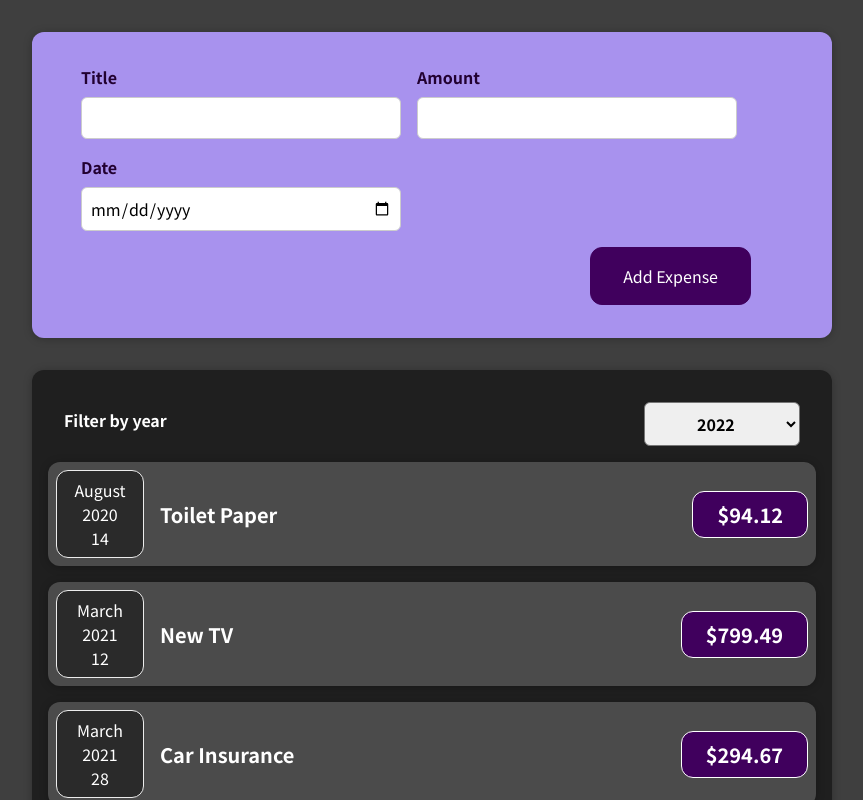
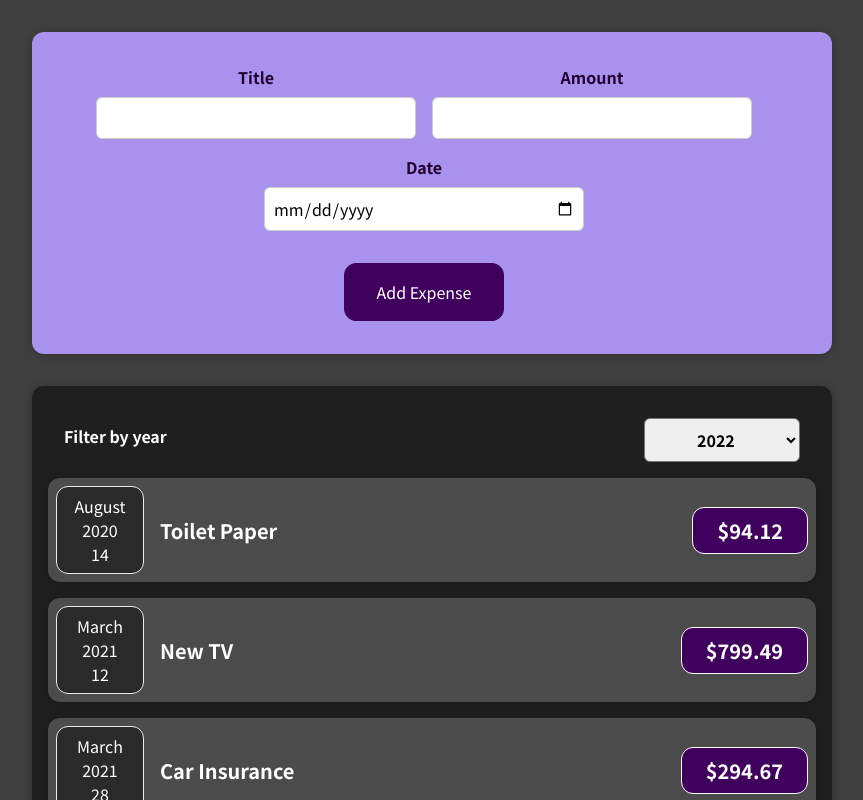
Before and after one commit to habibfr/Expense-Web-React, a React (Create React App) app: page / in a window 1280 px wide. Shown: the top 800 px of the page, without its empty margins (208-1071 px from the left). Built offline with nearby package versions, Linux system fonts and the light colour scheme.

Commit message:
styling css

```diff
--- a/src/components/Expenses/ExpenseItem.css
+++ b/src/components/Expenses/ExpenseItem.css
@@ -2,10 +2,8 @@
   display: flex;
   justify-content: space-between;
   align-items: center;
-  /* box-shadow: 0 2px 8px rgba(0, 0, 0, 0.25); */
   padding: 0.5rem;
   margin: 1rem 0;
-  /* border-radius: 12px; */
   background-color: #4b4b4b;
 }
 
--- a/src/components/NewExpense/ExpenseForm.css
+++ b/src/components/NewExpense/ExpenseForm.css
@@ -3,7 +3,8 @@
   flex-wrap: wrap;
   gap: 1rem;
   margin-bottom: 1rem;
-  text-align: left;
+  text-align: center;
+  justify-content: center;
 }
 
 .new-expense__control label {
@@ -22,5 +23,22 @@
 }
 
 .new-expense__actions {
-  text-align: right;
+  text-align: center;
 }
+
+.button {
+  display: inline-block;
+  font: inherit;
+  cursor: pointer;
+  padding: 1rem 2rem;
+  border: 1px solid #40005d;
+  background-color: #40005d;
+  color: white;
+  border-radius: 12px;
+  margin-top: 1rem;
+}
+
+.button:hover {
+  background-color: #510674;
+  border-color: #510674;
+}
--- a/src/components/NewExpense/ExpenseForm.js
+++ b/src/components/NewExpense/ExpenseForm.js
@@ -86,7 +86,7 @@ const ExpenseForm = (props) => {
         </div>
       </div>
       <div className="new-expense__actions">
-        <button type="submit">Add Expense</button>
+        <div className="button" type="submit">Add Expense</div>
       </div>
     </form>
   );
--- a/src/components/NewExpense/newExpense.css
+++ b/src/components/NewExpense/newExpense.css
@@ -10,6 +10,7 @@
 }
 
 .new-expense button {
+  display: inline-block;
   font: inherit;
   cursor: pointer;
   padding: 1rem 2rem;
```
